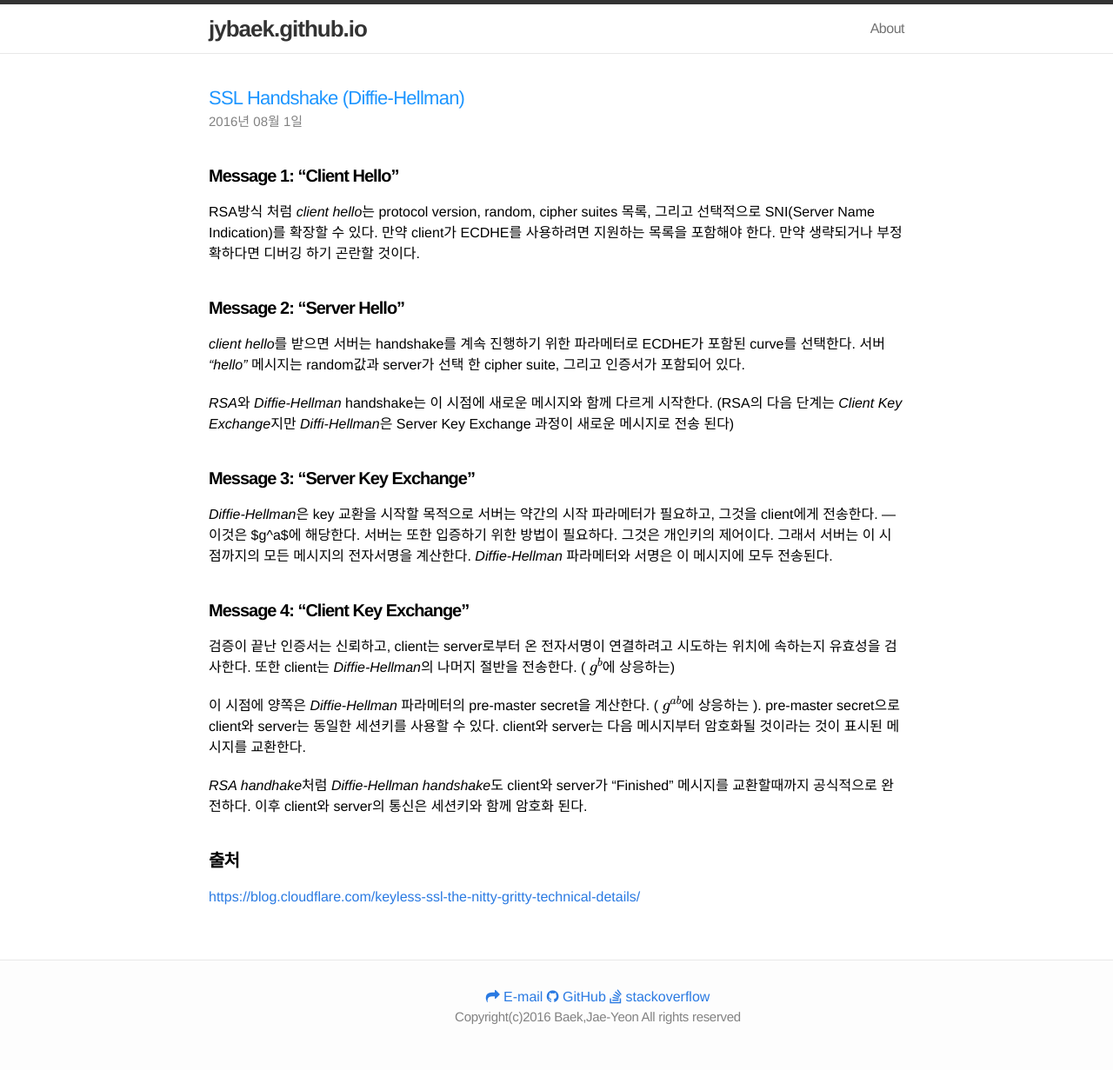
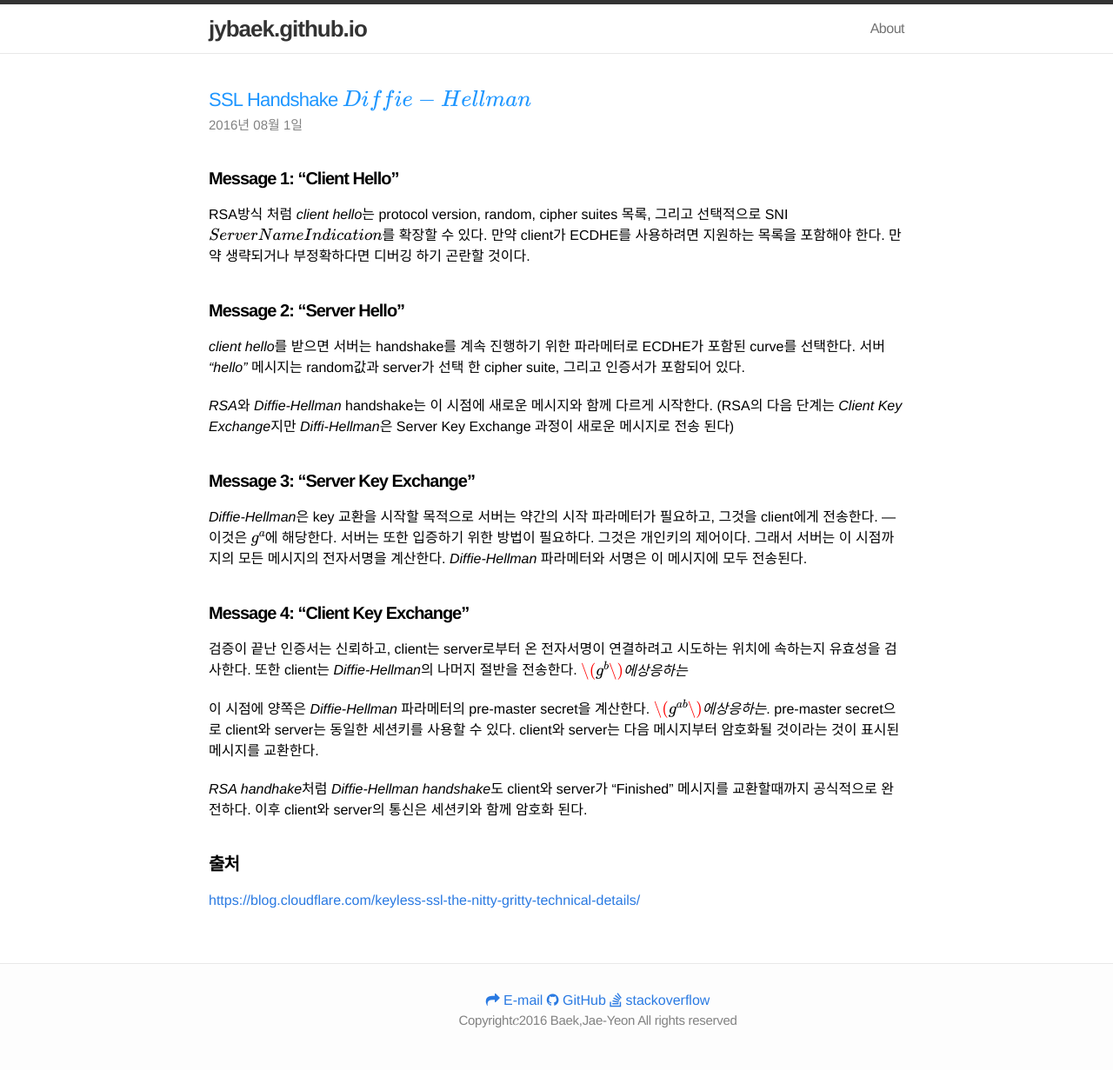
Before and after one commit to jybaek/jybaek.github.com, a Jekyll site: the page built from _posts/2016-08-01-DH-handshake.md, in a window 1280 px wide. Shown: the whole page at 87% size. Built offline with Jekyll 4.4.1, drawn with Linux system fonts in a browser that asks for light colours; nearby versions of some CDN libraries; formulas are drawn with MathJax 3; comment, search, counter and statistics services are not loaded; some of the changed lines change nothing that is shown.

Commit message:
수식 나오지 않는 문제 수정#18

```diff
--- a/_includes/head.html
+++ b/_includes/head.html
@@ -11,4 +11,20 @@
     <link rel="stylesheet" href="{{ "/css/main.css" | prepend: site.baseurl }}">
 	<link rel="stylesheet" href="//maxcdn.bootstrapcdn.com/font-awesome/4.3.0/css/font-awesome.min.css">
 
+	<script type="text/x-mathjax-config">
+    MathJax.Hub.Config({
+      jax: ["input/TeX", "output/HTML-CSS"],
+      tex2jax: {
+        inlineMath: [ ['$', '$'], ["\(", "\)"] ],
+        displayMath: [ ['$$', '$$'], ["\[", "\]"] ],
+        processEscapes: true,
+        skipTags: ['script', 'noscript', 'style', 'textarea', 'pre', 'code']
+      }
+      //,
+      //displayAlign: "left",
+      //displayIndent: "2em"
+    });
+	</script>
+	<script src="http://cdn.mathjax.org/mathjax/latest/MathJax.js?config=TeX-AMS_HTML" type="text/javascript"></script>
+
 </head>
--- a/_posts/2016-08-01-DH-handshake.md
+++ b/_posts/2016-08-01-DH-handshake.md
@@ -15,7 +15,7 @@
 
 
 #### **Message 3: "Server Key Exchange"**
-*Diffie-Hellman*은 key 교환을 시작할 목적으로 서버는 약간의 시작 파라메터가 필요하고, 그것을 client에게 전송한다. --- 이것은 $g^a$에 해당한다. 서버는 또한 입증하기 위한 방법이 필요하다. 그것은 개인키의 제어이다. 그래서 서버는 이 시점까지의 모든 메시지의 전자서명을 계산한다. *Diffie-Hellman* 파라메터와 서명은 이 메시지에 모두 전송된다.
+*Diffie-Hellman*은 key 교환을 시작할 목적으로 서버는 약간의 시작 파라메터가 필요하고, 그것을 client에게 전송한다. --- 이것은 $$g^a$$에 해당한다. 서버는 또한 입증하기 위한 방법이 필요하다. 그것은 개인키의 제어이다. 그래서 서버는 이 시점까지의 모든 메시지의 전자서명을 계산한다. *Diffie-Hellman* 파라메터와 서명은 이 메시지에 모두 전송된다.
 
 #### **Message 4: "Client Key Exchange"**
 검증이 끝난 인증서는 신뢰하고, client는 server로부터 온 전자서명이 연결하려고 시도하는 위치에 속하는지 유효성을 검사한다. 또한 client는 *Diffie-Hellman*의 나머지 절반을 전송한다. ( $$g^b$$에 상응하는)
```
